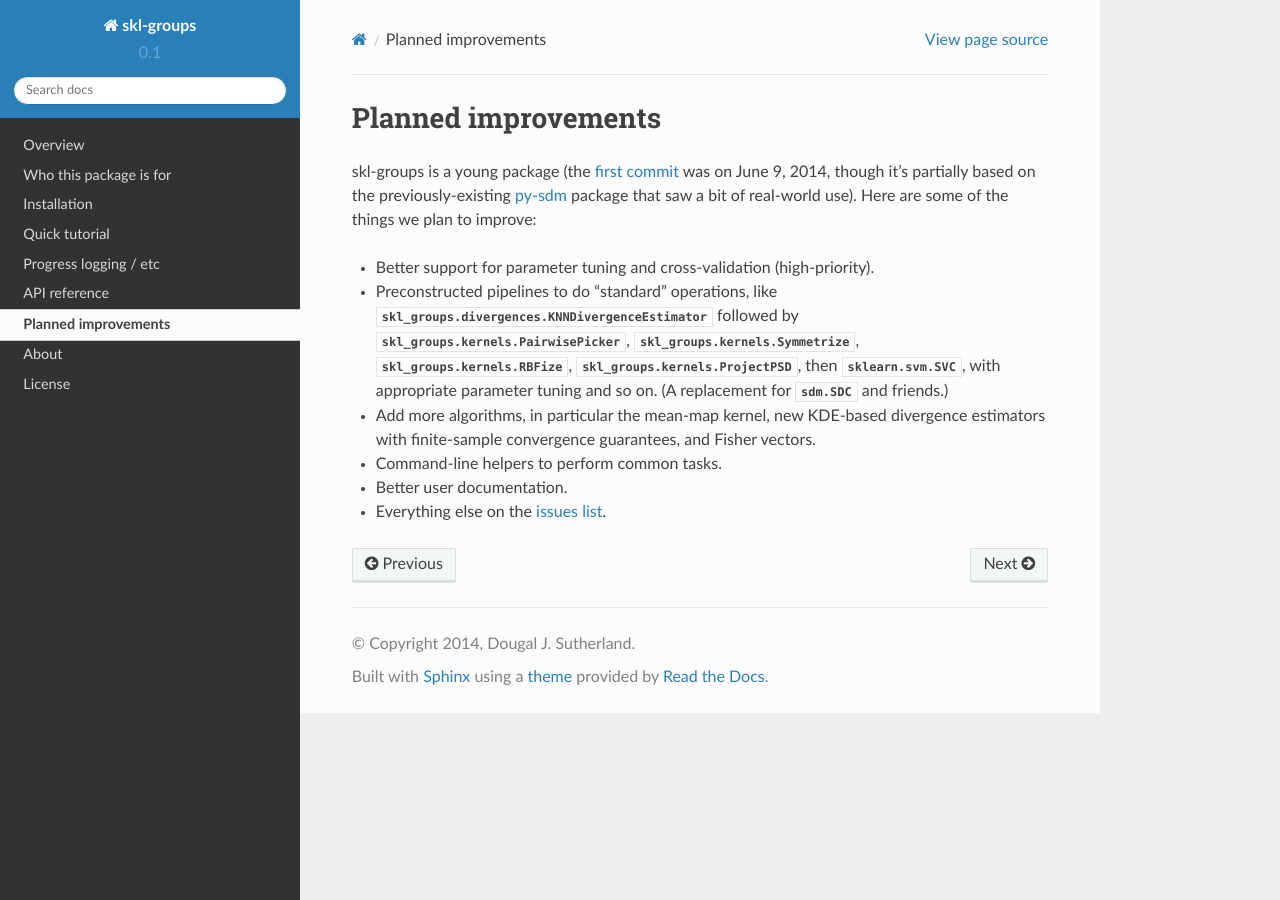
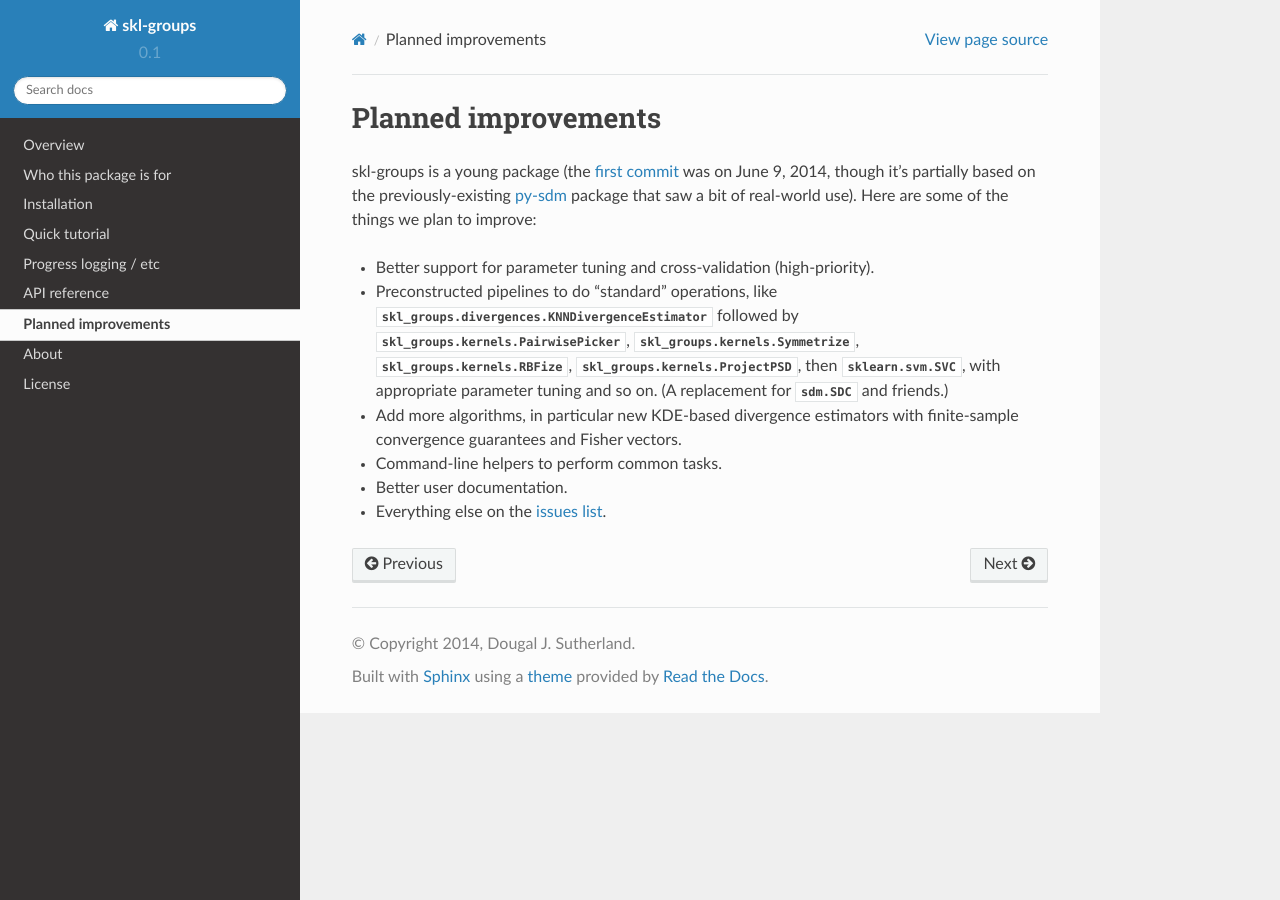
Before and after one commit to djsutherland/skl-groups, a Sphinx documentation site: the page built from docs/todo.rst, in a window 1280 px wide. Built offline with Sphinx 7.4.7 and the Read the Docs theme 2.0.0, drawn with Linux system fonts in a browser that asks for light colours.

Commit message:
update todo in docs

```diff
--- a/docs/todo.rst
+++ b/docs/todo.rst
@@ -18,8 +18,8 @@ Here are some of the things we plan to improve:
   then :class:`sklearn.svm.SVC`,
   with appropriate parameter tuning and so on.
   (A replacement for :class:`sdm.SDC` and friends.)
-* Add more algorithms, in particular the mean-map kernel, new KDE-based
-  divergence estimators with finite-sample convergence guarantees, and
+* Add more algorithms, in particular new KDE-based
+  divergence estimators with finite-sample convergence guarantees and
   Fisher vectors.
 * Command-line helpers to perform common tasks.
 * Better user documentation.
```
